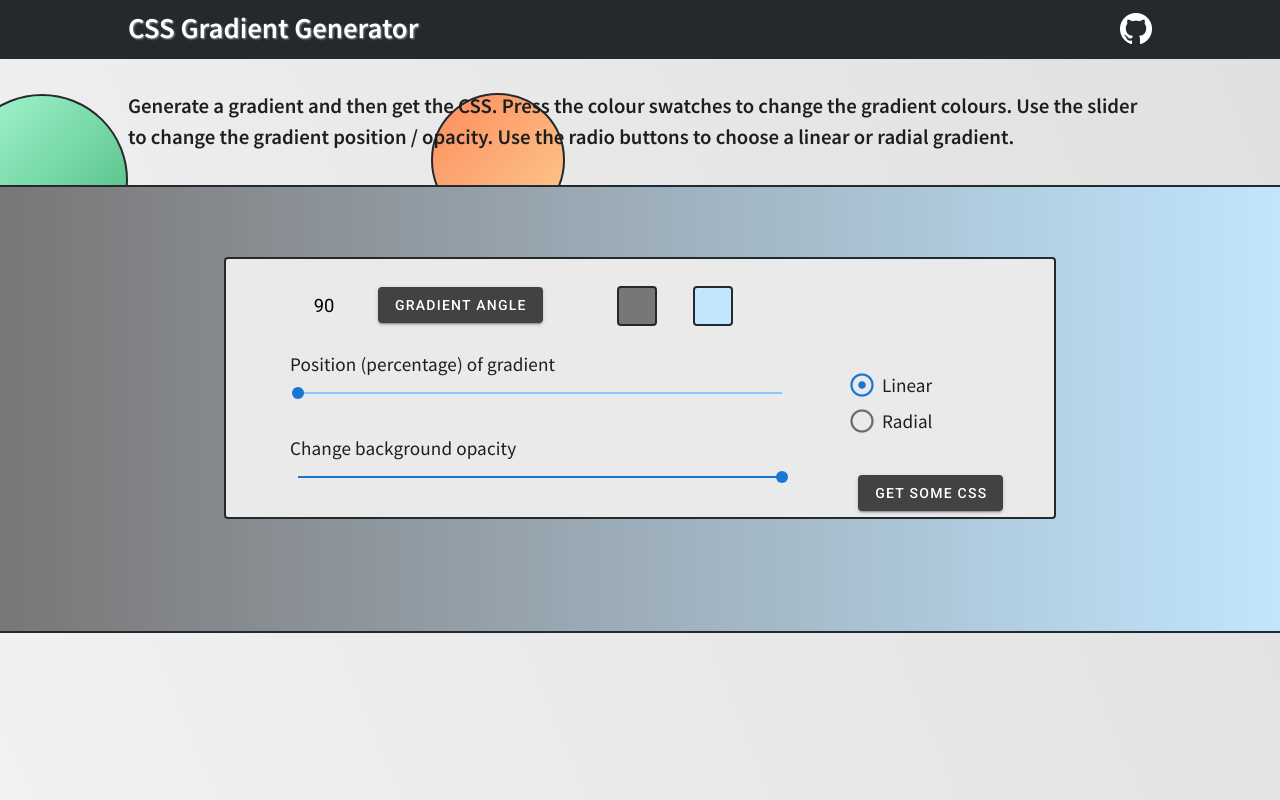
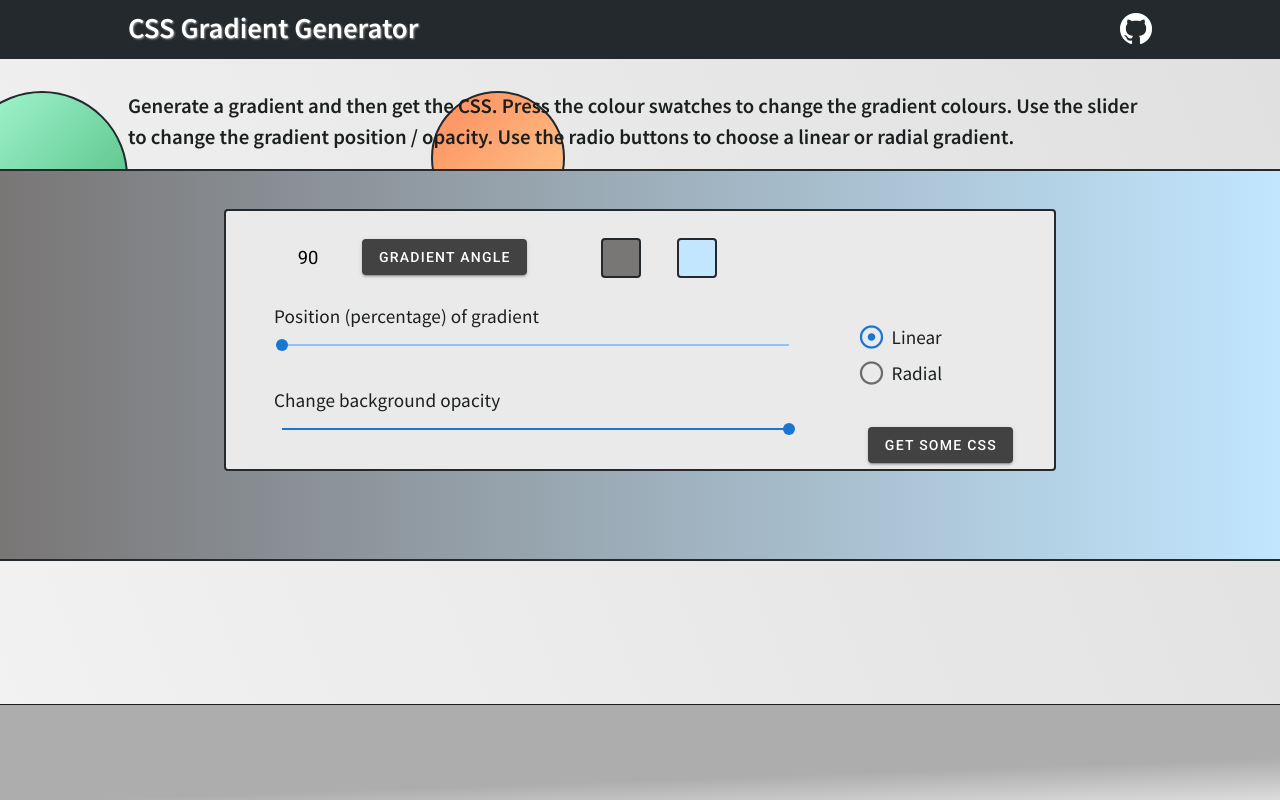
Before and after one commit to jhkette/css-gradient, a Vue app: page / in a window 1280 px wide. Shown: the top 800 px of the page. Built offline with nearby package versions, Linux system fonts and the light colour scheme.

Commit message:
css changes

```diff
--- a/src/App.vue
+++ b/src/App.vue
@@ -1,8 +1,8 @@
 <template>
-  <v-app>
+  <v-app class="main-container">
     <Circle1 v-for="colour in colours" :key="colour" :colour="colour" />
     <Topbar />
-    <main class="cont">
+    <main>
       <section class="heading">
         <p class="first">
         Generate a gradient and then get the CSS. Press the colour swatches to change
@@ -74,6 +74,13 @@ export default {
 };
 </script>
 <style scoped>
+.main-container{
+  display: flex;
+  flex-direction: column;
+}
+main{
+  height: fit-content;
+}
 .dot {
   height: 25px;
   width: 25px;
@@ -86,10 +93,10 @@ export default {
   width: 65%;
   margin: auto;
   position: relative;
-  top: -28.5rem;
+  top: -23rem;
   background-color: #eaeaea;
   border-radius: 0.25rem;
-  padding: 0.5rem 4rem;
+  padding: 0.5rem 3rem;
   z-index: 100;
   border: 2px solid #24292e;
 }
--- a/src/assets/css/main.css
+++ b/src/assets/css/main.css
@@ -503,7 +503,7 @@ template {
   background: linear-gradient(68deg, #F2F2F2FF 0%, #e0e0e0 100%);
   opacity: 1;
   overflow: hidden;
-  max-height: 119vh;
+  max-height: 100vh;
 }
 
 p {
--- a/src/components/Circle.vue
+++ b/src/components/Circle.vue
@@ -29,7 +29,7 @@ export default {
       return Math.random() * (220 - 70) + 70 + "px";
     },
     height() {
-      return Math.round(Math.random() * 300) + 60 + "px";
+      return Math.round(Math.random() * 280) + 60 + "px";
     },
     newwidth() {
       return Math.round(Math.random() * this.winWidth - 220) + "px";
--- a/src/components/Footer.vue
+++ b/src/components/Footer.vue
@@ -12,8 +12,8 @@ export default {};
   left: 0;
   bottom: 0;
   width: 100%;
-  height: 9rem;
-  border-top: 2px solid #1b1f1f;
+  height: 6rem;
+  border-top: 1px solid #1b1f1f;
   background: linear-gradient(178deg, #AEADADFF 70%, #DCDCDCFF 100%); opacity: 1;
   z-index: 10;
 }
--- a/src/components/Gradient.vue
+++ b/src/components/Gradient.vue
@@ -48,18 +48,17 @@ export default {
 <style scoped>
 .bg {
   width: 100%;
-  height: 28rem;
+  height: 24.5rem;
   background-color: white;
   position: relative;
   z-index: 10;
   border-top: 2px solid #24292e;
   border-bottom: 2px solid #24292e;
+  top: -1rem;
 }
 .border {
   width: 100%;
   margin: 2rem auto 0rem auto;
-  height: 33rem;
-
   z-index: 10;
   position: relative;
 }
```
